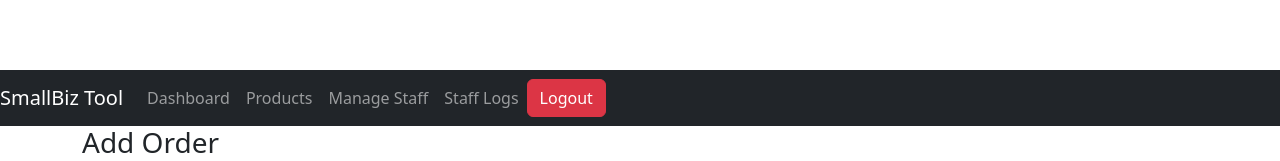
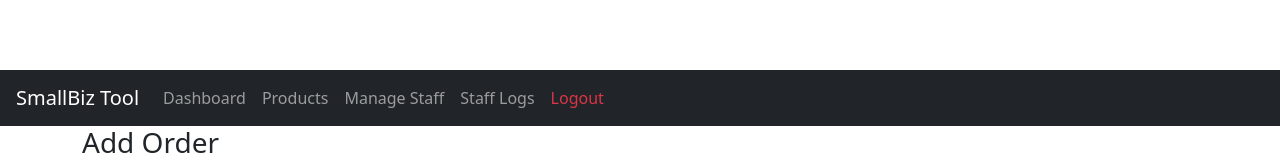
Before and after one commit to Vijay-soundhariya/billing-app, a Flask app: page /add_order in a window 1280 px wide. Shown: the top 161 px of the page. Run offline with Flask 3, Linux system fonts and the light colour scheme; a user stored in the database is signed in.

Commit message:
Refactor navbar for authenticated users

```diff
--- a/templates/base.html
+++ b/templates/base.html
@@ -7,25 +7,19 @@
   <style>body{padding-top:70px;}</style>
 </head>
 <body>
-<nav class="navbar navbar-expand-lg navbar-dark bg-dark">
-  <a class="navbar-brand" href="/">SmallBiz Tool</a>
+{% if current_user.is_authenticated %}
+<nav class="navbar navbar-expand-lg navbar-dark bg-dark px-3">
+    <a class="navbar-brand" href="#">SmallBiz Tool</a>
 
-  {% if current_user.is_authenticated %}
-    <ul class="navbar-nav">
-      <li class="nav-item"><a class="nav-link" href="/dashboard">Dashboard</a></li>
-      <li class="nav-item"><a class="nav-link" href="/products">Products</a></li>
-      <li class="nav-item"><a class="nav-link" href="/manage_staff">Manage Staff</a></li>
-      <li class="nav-item"><a class="nav-link" href="/staff_logs">Staff Logs</a></li>
-    </ul>
-
-    <form class="form-inline ml-auto">
-      <a href="/logout" class="btn btn-danger">Logout</a>
-    </form>
-
-  {% endif %}
+    <div class="navbar-nav">
+        <a class="nav-link" href="{{ url_for('dashboard') }}">Dashboard</a>
+        <a class="nav-link" href="{{ url_for('products') }}">Products</a>
+        <a class="nav-link" href="{{ url_for('manage_staff') }}">Manage Staff</a>
+        <a class="nav-link" href="{{ url_for('staff_logs') }}">Staff Logs</a>
+        <a class="nav-link text-danger" href="{{ url_for('logout') }}">Logout</a>
+    </div>
 </nav>
-
-
+{% endif %}
 <div class="container">
   {% with msgs = get_flashed_messages(with_categories=true) %}
     {% for cat, m in msgs %}
```
